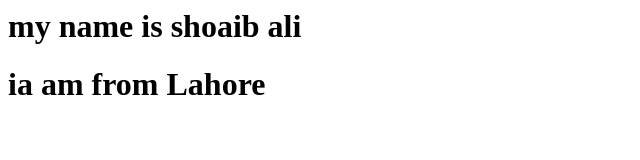
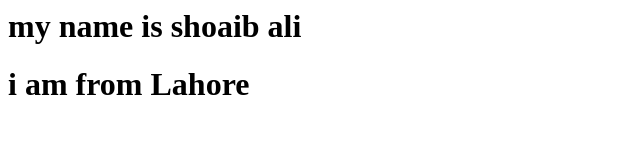
Before and after one commit to Shoaib-Minhas/IAC_Website, a plain HTML site: page index.html in a window 1280 px wide. Shown: the whole page, without its empty margins (0-640 px from the left). Drawn offline with Linux system fonts and the light colour scheme.

Commit message:
Update index.html

```diff
--- a/index.html
+++ b/index.html
@@ -1,2 +1,2 @@
 <h1> my name is shoaib ali </h1>
-<h1> ia am from Lahore </h1>
+<h1> i am from Lahore </h1>
```
